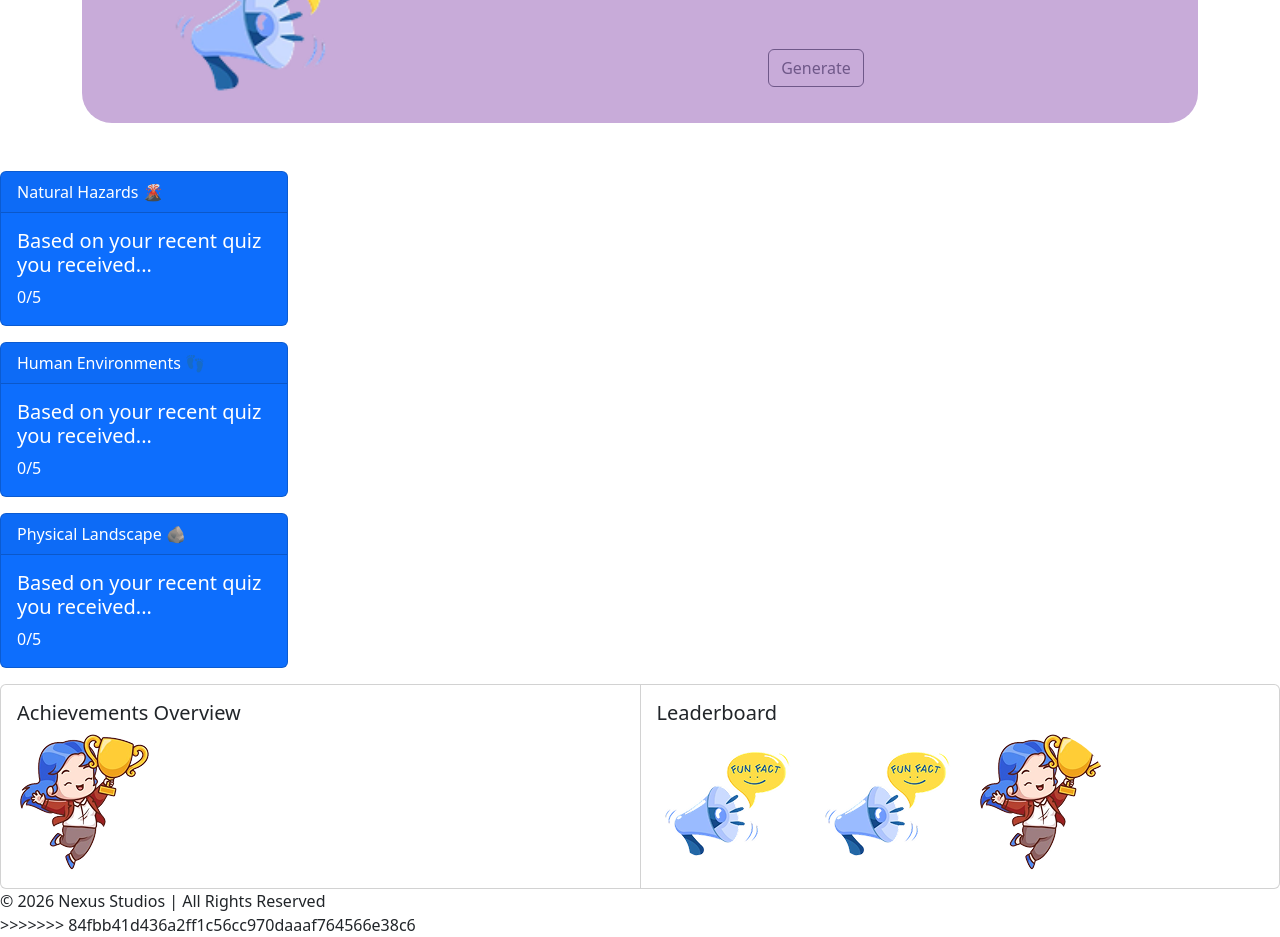
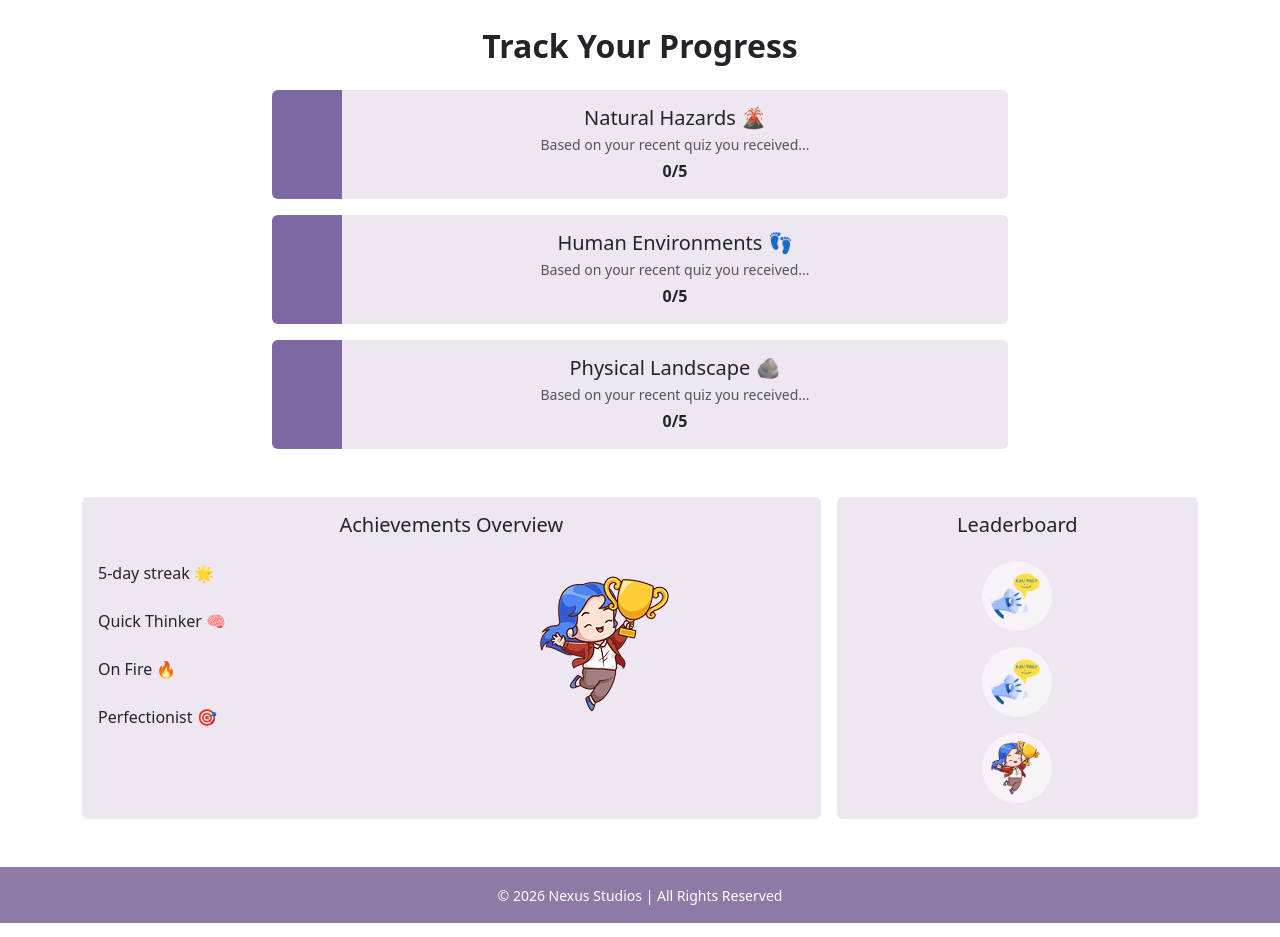
Before and after one commit to dougthenugget21/Nexus-Studio, a website: page public/homepage.html in a window 1280 px wide. Shown: the part 1340-2277 px from the top of the page. Drawn offline with nearby package versions, Linux system fonts and the light colour scheme.

Commit message:
Added quiz.html and css

```diff
--- a/public/homepage.html
+++ b/public/homepage.html
@@ -3,17 +3,6 @@
 <head>
     <meta charset="UTF-8">
     <meta name="viewport" content="width=device-width, initial-scale=1.0">
-<<<<<<< HEAD
-    <title></title>
-</head>
-<body>
-
-    <nav>
-
-    </nav>
-
-</body>
-=======
     <script src="./script/script.js" defer></script>
     <link rel="stylesheet" href="./style/style.css">
     <link href="https://cdn.jsdelivr.net/npm/bootstrap@5.3.8/dist/css/bootstrap.min.css" rel="stylesheet" integrity="sha384-sRIl4kxILFvY47J16cr9ZwB07vP4J8+LH7qKQnuqkuIAvNWLzeN8tE5YBujZqJLB" crossorigin="anonymous">
@@ -62,7 +51,7 @@
     </section>
 
     <!-- Quiz -->
-  <section class="categories-section container py-5">
+  <section class="categories-section container ">
     <h2 class="text-center py-4">Categories</h2>
 
     <div class="row row-cols-1 row-cols-md-2 row-cols-lg-4 g-3">
@@ -116,24 +105,6 @@
     </div>
   </section>
     <!-- Facts -->
-    <!-- <section>
-        <h2 class="card-title text-center">Want to Learn Some Facts?</h2>
-        <div class="card mb-3 ">
-            <div class="row g-0">
-                <div class="col-md-4">
-                <img src="img/funfacts.png" class="funfacts" width="200" alt="...">
-                </div>
-                <div class="col-md-8">
-                <div class="card-body">
-
-                    <p class="card-text">Did you know...</p>
-                    <a href="#" class="btn btn-primary">Button</a>
-                </div>
-                </div>
-            </div>
-            </div>
-    </section> -->
-
     <section class="facts-section container my-5">
   <h2 class="text-center section-title">Want to Learn Some Facts?</h2>
 
@@ -157,57 +128,104 @@
 
 
     <!-- Progress -->
-    <section>
-        <div class="card text-bg-primary mb-3" style="max-width: 18rem;">
-        <div class="card-header">Natural Hazards 🌋</div>
-        <div class="card-body">
-            <h5 class="card-title">Based on your recent quiz you received...</h5>
-            <p class="card-text">0/5</p>
+     <section class="container my-5 text-center">
+        <h2 class="fw-bold mb-4">Track Your Progress</h2>
+
+        <!-- Card 1 -->
+        <div class="row justify-content-center mb-3">
+          <div class="col-md-8">
+            <div class="d-flex rounded overflow-hidden progress-card">
+              <div class="bg-purple progress-side"></div>
+
+              <div class="flex-grow-1 p-3">
+                <h5 class="mb-1">Natural Hazards 🌋</h5>
+                <p class="mb-1 text-muted small">
+                  Based on your recent quiz you received...
+                </p>
+                <strong>0/5</strong>
+              </div>
+            </div>
           </div>
         </div>
 
-        <div class="card text-bg-primary mb-3" style="max-width: 18rem;">
-        <div class="card-header">Human Environments 👣</div>
-        <div class="card-body">
-            <h5 class="card-title">Based on your recent quiz you received...</h5>
-            <p class="card-text">0/5</p>
+        <!-- Card 2 -->
+        <div class="row justify-content-center mb-3">
+          <div class="col-md-8">
+            <div class="d-flex rounded overflow-hidden progress-card">
+              <div class="bg-purple progress-side"></div>
+
+              <div class="flex-grow-1 p-3">
+                <h5 class="mb-1">Human Environments 👣</h5>
+                <p class="mb-1 text-muted small">
+                  Based on your recent quiz you received...
+                </p>
+                <strong>0/5</strong>
+              </div>
+            </div>
           </div>
         </div>
 
-        <div class="card text-bg-primary mb-3" style="max-width: 18rem;">
-        <div class="card-header">Physical Landscape 🪨</div>
-        <div class="card-body">
-            <h5 class="card-title">Based on your recent quiz you received...</h5>
-            <p class="card-text">0/5</p>
+        <!-- Card 3 -->
+        <div class="row justify-content-center">
+          <div class="col-md-8">
+            <div class="d-flex rounded overflow-hidden progress-card">
+              <div class="bg-purple progress-side"></div>
+
+              <div class="flex-grow-1 p-3">
+                <h5 class="mb-1">Physical Landscape 🪨</h5>
+                <p class="mb-1 text-muted small">
+                  Based on your recent quiz you received...
+                </p>
+                <strong>0/5</strong>
+              </div>
+            </div>
           </div>
         </div>
       </section>
 
     <!-- Achievments/Leaderboard -->
-    <section>
-        <div class="card-group">
-            <div class="card">
-                <div class="card-body">
-                <h5 class="card-title">Achievements Overview</h5>
-                <img src="img/monia.png" alt="mini-monia">
+    <section class="container my-5">
+      <div class="row g-3 justify-content-center">
+        <div class="col-md-8">
+          <div class="card border-0 h-100 achievement-card">
+            <div class="card-body text-center">
+              <h5 class="card-title mb-4">Achievements Overview</h5>
+              <div class="row align-items-center">
+                <div class="col-md-5 text-start">
+                  <p class="mb-4 fw-light">5-day streak 🌟</p>
+                  <p class="mb-4 fw-light">Quick Thinker 🧠</p>
+                  <p class="mb-4 fw-light">On Fire 🔥</p>
+                  <p class="mb-0 fw-light">Perfectionist 🎯</p>
+                </div>
+                <div class="col-md-7 text-center">
+                  <img src="img/monia.png" alt="mini-monia" class="img-fluid achievement-img">
                 </div>
               </div>
-            <div class="card">
-                <div class="card-body">
-                <h5 class="card-title">Leaderboard</h5>
+            </div>
+          </div>
+        </div>
 
-                    <img src="img/funfacts.png" class="rounded-circle" alt="...">
-                    <img src="img/funfacts.png" class="rounded-circle" alt="...">
-                    <img src="img/monia.png" class="rounded-circle" alt="...">
+    <!-- Leaderboard -->
+    <div class="col-md-4">
+      <div class="card border-0 h-100 leaderboard-card">
+        <div class="card-body text-center">
+          <h5 class="card-title mb-4">Leaderboard</h5>
 
+          <div class="d-flex flex-column align-items-center gap-3">
+            <img src="img/funfacts.png" class="rounded-circle leaderboard-avatar" alt="leader 1">
+            <img src="img/funfacts.png" class="rounded-circle leaderboard-avatar" alt="leader 2">
+            <img src="img/monia.png" class="rounded-circle leaderboard-avatar" alt="leader 3">
           </div>
+        </div>
+      </div>
+    </div>
+
       </div>
     </section>
 
 </body>
 
-<footer>
-        © 2026 Nexus Studios | All Rights Reserved
+<footer class="text-center py-3 footer-custom">
+  <small>© 2026 Nexus Studios | All Rights Reserved</small>
 </footer>
->>>>>>> 84fbb41d436a2ff1c56cc970daaaf764566e38c6
 </html>
--- a/public/quiz.html
+++ b/public/quiz.html
@@ -0,0 +1,30 @@
+<!DOCTYPE html>
+<html lang="en">
+<head>
+    <meta charset="UTF-8">
+    <meta name="viewport" content="width=device-width, initial-scale=1.0">
+    <title>GeoGenius Quiz</title>
+    <link rel="stylesheet" href="style/quizstyle.css">
+</head>
+<body>
+    <div class="container">
+        <button class="exit-button" onclick="window.location.href='homepage.html'">Exit Quiz</button>
+        <div class="central-image">
+            <img src="" alt="">
+        </div>
+        <div class="question-box">
+            *What is the capital of France?*
+        </div>
+        <div class="answers-container">
+            <div class="answer-row">
+                <div class="answer-box answer1">Paris</div>
+                <div class="answer-box answer3">London</div>
+            </div>
+            <div class="answer-row">
+                <div class="answer-box answer2">Berlin</div>
+                <div class="answer-box answer4">Madrid</div>
+            </div>
+        </div>
+    </div>
+</body>
+</html>
--- /dev/null
+++ b/public/style/quizstyle.css
@@ -0,0 +1,117 @@
+/* Quiz Styles */
+.container {
+    width: 800px;
+    max-width: 90vw;
+    margin: 20px auto;
+    background: linear-gradient(135deg, #e0d8f5 0%, #d4c4fb 100%);
+    border-radius: 24px;
+    box-shadow: 0 25px 50px rgba(0,0,0,0.15);
+    overflow: hidden;
+    display: flex;
+    flex-direction: column;
+    padding: 30px;
+    box-sizing: border-box;
+}
+
+.exit-button {
+    align-self: flex-start;
+    padding: 10px 24px;
+    background-color: rgba(255,255,255,0.3);
+    border: 2px solid #9b7bb7;
+    border-radius: 10px;
+    color: #4c1d95;
+    font-size: 14px;
+    font-weight: 600;
+    backdrop-filter: blur(10px);
+    cursor: pointer;
+    transition: all 0.3s ease;
+    margin-bottom: 20px;
+    font-family: Arial, sans-serif;
+}
+
+.exit-button:hover {
+    background-color: rgba(255,255,255,0.5);
+    transform: translateY(-1px);
+    box-shadow: 0 5px 15px rgba(0,0,0,0.15);
+    border-color: #7d5c9d;
+}
+
+.central-image {
+    width: 200px;
+    height: 200px;
+    background-color: rgba(255,255,255,0.4);
+    border-radius: 50%;
+    display: flex;
+    align-items: center;
+    justify-content: center;
+    margin: 0 auto 30px;
+    border: 4px solid rgba(255,255,255,0.6);
+    backdrop-filter: blur(10px);
+    overflow: hidden;
+}
+
+.central-image img {
+    width: 100%;
+    height: 100%;
+    object-fit: cover;
+    border-radius: 50%;
+}
+
+.question-box {
+    flex: 1;
+    background-color: rgba(255,255,255,0.35);
+    border: 3px solid rgba(147, 112, 219, 0.8);
+    border-radius: 18px;
+    display: flex;
+    align-items: center;
+    justify-content: center;
+    color: #4c1d95;
+    font-size: 22px;
+    font-weight: 600;
+    text-align: center;
+    padding: 25px;
+    margin-bottom: 25px;
+    backdrop-filter: blur(12px);
+    line-height: 1.4;
+    min-height: 120px;
+}
+
+.answers-container {
+    display: flex;
+    gap: 20px;
+    height: 110px;
+}
+
+.answer-row {
+    display: flex;
+    flex: 1;
+    gap: 20px;
+    flex-direction: column;
+}
+
+.answer-box {
+    flex: 1;
+    background-color: rgba(255,255,255,0.4);
+    border: 3px solid;
+    border-radius: 14px;
+    display: flex;
+    align-items: center;
+    justify-content: center;
+    color: #4c1d95;
+    font-size: 16px;
+    font-weight: 600;
+    backdrop-filter: blur(12px);
+    transition: all 0.3s ease;
+    cursor: pointer;
+    font-family: Arial, sans-serif;
+}
+
+.answer-box:hover {
+    transform: translateY(-2px);
+    box-shadow: 0 10px 25px rgba(0,0,0,0.2);
+}
+
+.answer1 { border-color: #9370DB; }
+.answer2 { border-color: #8A2BE2; }
+.answer3 { border-color: #9932CC; }
+.answer4 { border-color: #BA55D3; }
--- a/public/style/style.css
+++ b/public/style/style.css
@@ -32,9 +32,7 @@
     #ffffff 40%
   );
 }
-.globe {
-  width: 550px;
-}
+
 /* categories */
 .category-card {
   background-color: #d8c4e5 !important;
@@ -130,3 +128,57 @@
   background-color: #6f5889 !important;
   color: white !important;
 }
+
+.progress-card {
+  background-color: #eee6f1;
+}
+
+.progress-side {
+  width: 70px;
+}
+
+/* Optional: tweak Bootstrap primary to your purple */
+.bg-purple {
+  background-color: #7d68a3 !important;
+}
+
+.achievement-card,
+.leaderboard-card {
+  background-color: #eee6f1 !important;
+  border-radius: 0;
+}
+
+.achievement-img {
+  max-height: 180px;
+  object-fit: contain;
+}
+
+.leaderboard-avatar {
+  width: 70px;
+  height: 70px;
+  object-fit: cover;
+  background-color: #f8f3f8;
+  padding: 8px;
+}
+
+.footer-custom {
+  background-color: #8e7aa6; /* soft purple */
+  color: white;
+  margin-top: 40px;
+}
+
+
+.globe {
+  max-width: 550px;
+    width: 550px;
+  animation: spin 20s linear infinite;
+}
+
+@keyframes spin {
+  from {
+    transform: rotate(0deg);
+  }
+  to {
+    transform: rotate(360deg);
+  }
+}
```
Lines whose indentation alone changed are shown as unchanged.
